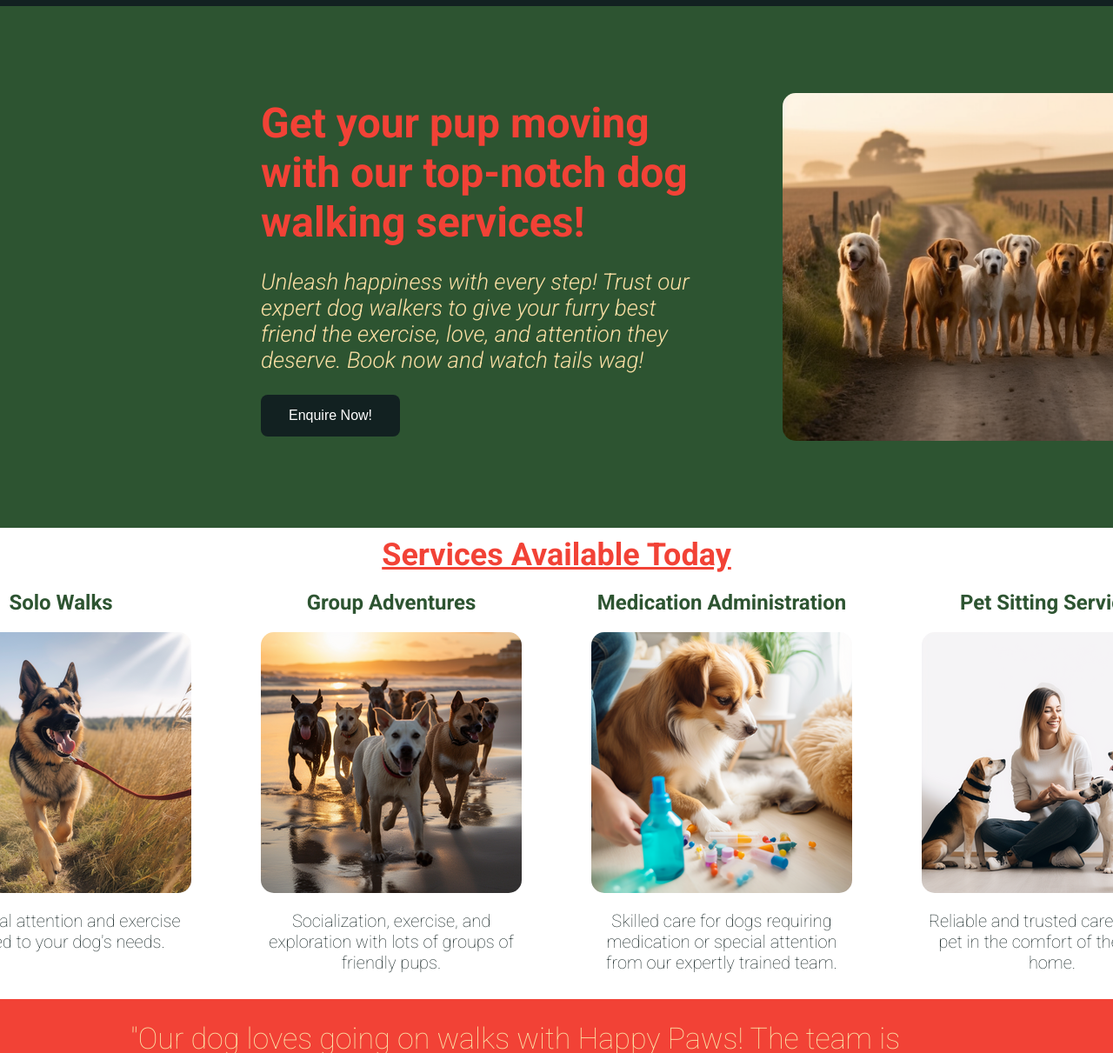
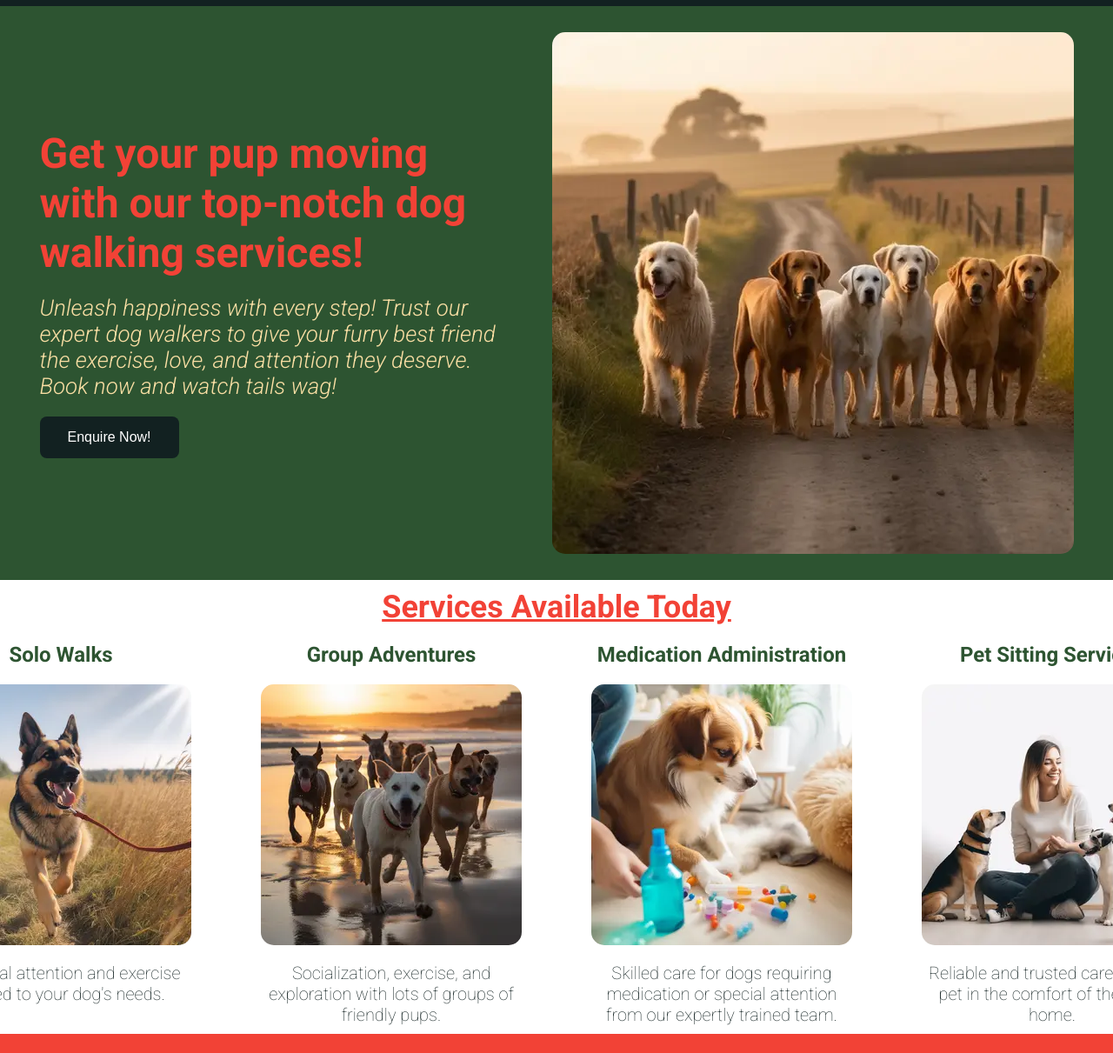
Before and after one commit to deanr1234/Landing-Page, a plain HTML site: page index.html in a window 1280 px wide. Shown: the part 263-1474 px from the top of the page at 87% size. Drawn offline with Linux system fonts and the light colour scheme.

Commit message:
Major overhaul of Hero-Alignment method. Replacement of Images.
This update brings the following changes:

- Update to Hero Wrapper such that it was not properly aligning or displaying wrong
was showing far different than expected views. This has been an ongoing issue for a while
now and it has never quite worked 100%. Refactored and re-designed all code relating to hero wrapper.
-------NOW OK-------

- Replacement of all Images used in the website with .webp instead of .png to speed up load times.

Current TODO: List / Bug list
TODO: HTML and CSS Sub-footer (Call to action)
TODO: Update README File

```diff
--- a/index.html
+++ b/index.html
@@ -5,6 +5,10 @@
     <meta http-equiv="X-UA-Compatible" content="IE=edge" />
     <link rel="stylesheet" href="./style.css" />
     <meta name="viewport" content="width=device-width, initial-scale=1.0" />
+    <meta
+      name="Happy Paws Dog Walking and Care"
+      content="A local Dog Walking and Pet care service"
+    />
     <style>
       @import url("https://fonts.googleapis.com/css2?family=Roboto:ital,wght@0,100;0,700;0,900;1,100;1,300&display=swap");
     </style>
@@ -12,7 +16,7 @@
   </head>
   <body>
     <header>
-      <!-- Flexbox with Header content including Logo and navbar links. -->
+      <!-- Header Flexbox / Wrapper  -->
       <div class="header-wrapper">
         <div class="logo">
           <img
@@ -37,12 +41,10 @@
       </div>
     </header>
     <main>
-      <!-- Flexbox with Main content including A Left align A right Align -->
-
-      <div class="main-wrapper">
-        <div class="left-align">
-          <div class="headline-content">
-            <h2 class="headline">
+      <!-- Hero Flexbox / Wrapper  -->
+      <div class="hero-wrapper">
+        <div class="hero-text">
+          <h2 class="hero-header">
             Get your pup moving with our top-notch dog walking services!
           </h2>
           <p>
@@ -57,23 +59,23 @@
             Enquire Now!
           </button>
         </div>
-        </div>
 
-        <div class="right-align">
+        <div class="hero-image">
           <img
-            class="headline-img"
-            src="./images/headline-img.png"
+            src="./images/hero-img.webp"
             alt="An image of 2 golden labradors, 3 fox red labradors and a golden retriever on a country lane"
           />
         </div>
       </div>
-      <div class="secondary-wrapper">
-        <h3 class="secondary-header">Services Available Today</h3>
-        <div class="secondary-flex-display">
-          <div class="flex-display">
+
+      <!-- Services Flexbox / Wrapper-->
+      <div class="services-wrapper">
+        <h3 class="services-header">Services Available Today</h3>
+        <div class="services-content">
+          <div class="services-displays">
             <p>Solo Walks</p>
             <img
-              src="./images/solo-walk.png"
+              src="./images/solo-walk.webp"
               alt="A German shepard dog walking alone on the lead in a field."
             />
             <div>
@@ -82,10 +84,10 @@
               </p>
             </div>
           </div>
-          <div class="flex-display">
+          <div class="services-displays">
             <p>Group Adventures</p>
             <img
-              src="./images/group-walk.png"
+              src="./images/group-walk.webp"
               alt="A group of rowdy dogs galloping out from the sea towards the camera with their tongues out."
             />
             <div>
@@ -95,10 +97,10 @@
               </p>
             </div>
           </div>
-          <div class="flex-display">
+          <div class="services-displays">
             <p>Medication Administration</p>
             <img
-              src="./images/medication.png"
+              src="./images/medication.webp"
               alt="A Dog sitting with toy plastic tubes of syringes on the floor in-front of them."
             />
             <div>
@@ -108,10 +110,10 @@
               </p>
             </div>
           </div>
-          <div class="flex-display">
+          <div class="services-displays">
             <p>Pet Sitting Services</p>
             <img
-              src="./images/pet-sitting.png"
+              src="./images/pet-sitting.webp"
               alt="A woman sitting on the floor surrounded by 3 dogs and a cat."
             />
             <div>
@@ -122,10 +124,10 @@
             </div>
           </div>
         </div>
-        <div></div>
       </div>
-      <div class="tertiary-container">
-        <div class="tertiary-wrapper">
+      <!-- Testimonial Flexbox / Wrapper  -->
+      <div class="testimonial-container">
+        <div class="testimonial-wrapper">
           <p>
             "Our dog loves going on walks with Happy Paws! The team is friendly,
             reliable, and truly cares about our furry friend. We feel at ease
@@ -135,13 +137,14 @@
           <div><p>John Smith - May 2023.</p></div>
         </div>
       </div>
+
+      <div></div>
     </main>
 
     <!--
        Current TODO: List / Bug list
       TODO: HTML and CSS Sub-footer (Call to action)     -->
 
-    <!-- Flexbox with the Footer Content -->
     <footer>
       <p>Copyright © Dean Reid 2023</p>
     </footer>
--- a/style.css
+++ b/style.css
@@ -32,6 +32,8 @@ footer {
   background-color: #122121;
   color: #e5e7eb;
 }
+
+/* Header Flexbox / Wrapper */
 
 .header-wrapper {
   display: flex;
@@ -91,44 +93,48 @@ footer {
   background-color: #f24236;
 }
 
-.main-wrapper {
+/* Hero Flexbox / Wrapper */
+
+.hero-wrapper {
+  background-color: #2d5431;
   display: flex;
+  flex-basis: 100%;
   align-items: center;
-  background-color: #2d5431;
-  justify-content: space-between;
-  gap: 100px;
-  padding-left: 300px;
-  padding-right: 300px;
+  justify-content: center;
+  gap: 40px;
+  padding: 30px;
 }
 
-.left-align {
-  flex-basis: 100%;
+.hero-text {
   display: flex;
-  align-items: stretch;
-  max-width: 50%;
-  min-width: 500px;
+  flex-direction: column;
+  gap: 20px;
+  max-width: 45%;
 }
 
-.headline-content {
-  display: flex;
-  flex-direction: column;
-  justify-content: space;
-  gap: 25px;
-}
-
-.headline {
+.hero-text > .hero-header {
   font-size: 48px;
   font-weight: bolder;
   color: #f24236;
 }
 
-.headline-content > p {
+.hero-text > p {
   font-size: 26px;
   color: #fadfa4;
   font-style: italic;
 }
 
-.headline-content > button {
+.hero-image > img {
+  display: flex;
+  max-width: 100%;
+  max-height: 100%;
+  min-width: 400px;
+  max-width: 600px;
+  height: auto;
+  border-radius: 15px;
+}
+
+.hero-text > button {
   background-color: #122121;
   border: none;
   color: white;
@@ -141,52 +147,36 @@ footer {
   align-self: flex-start;
 }
 
-.headline-content > button:active {
+.hero-text > button:active {
   background-color: #000000;
 }
 
-.right-align {
-  display: flex;
-  align-items: center;
-  justify-content: center;
-  padding-top: 100px;
-  padding-bottom: 100px;
-  max-width: 600px;
-}
+/* Services Flexbox / Wrapper */
 
-.headline-img {
-  display: flex;
-  max-width: 100%;
-  height: auto;
-  border-radius: 15px;
-  max-height: 100%;
-  min-width: 400px;
-}
-
-.secondary-wrapper {
+.services-wrapper {
   display: flex;
   flex-direction: column;
   margin-top: 10px;
   gap: 20px;
 }
 
-.secondary-header {
+.services-header {
   text-align: center;
   font-size: 36px;
   color: #f24236;
   text-decoration: underline;
 }
 
-.secondary-flex-display {
+.services-content {
   display: flex;
   align-items: center;
   justify-content: center;
   gap: 80px;
-  padding-left: 300px;
-  padding-right: 300px;
+  padding-left: 150px;
+  padding-right: 150px;
 }
 
-.flex-display {
+.services-displays {
   display: flex;
   flex-direction: column;
   align-items: center;
@@ -196,7 +186,7 @@ footer {
   font-size: 24px;
 }
 
-.flex-display > img {
+.services-displays > img {
   width: 300px;
   height: 300px;
   border-radius: 15px;
@@ -204,31 +194,33 @@ footer {
   border-color: #f24236;
 }
 
-.flex-display > p {
+.services-displays > p {
   font-weight: 700;
   color: #2d5431;
 }
 
-.flex-display > div > p {
+.services-displays > div > p {
   font-weight: 100;
   font-size: 20px;
   color: #122121;
 }
 
-.tertiary-container {
+/* Testimonial Flexbox / Wrapper */
+.testimonial-container {
   max-width: 100%;
+  justify-content: center;
   background-color: #f24236;
   color: #fadfa4;
 }
-.tertiary-wrapper {
+.testimonial-wrapper {
   display: flex;
   flex-direction: row-reverse;
   flex-wrap: wrap;
-  font-size: 34px;
-  padding: 25px 150px;
+  font-size: 30px;
+  padding: 25px 200px;
 }
 
-.tertiary-wrapper > div > p {
+.testimonial-wrapper > div > p {
   font-weight: 600;
   color: #000000;
 }
```
Also changed, not shown: images/group-walk.png (deleted), images/group-walk.webp (added), images/headline-img.png (deleted), images/hero-img.webp (added), images/medication.png (deleted), images/medication.webp (added), images/pet-sitting.png (deleted), images/pet-sitting.webp (added), images/solo-walk.png (deleted), images/solo-walk.webp (added). Lines whose indentation alone changed are shown as unchanged.
